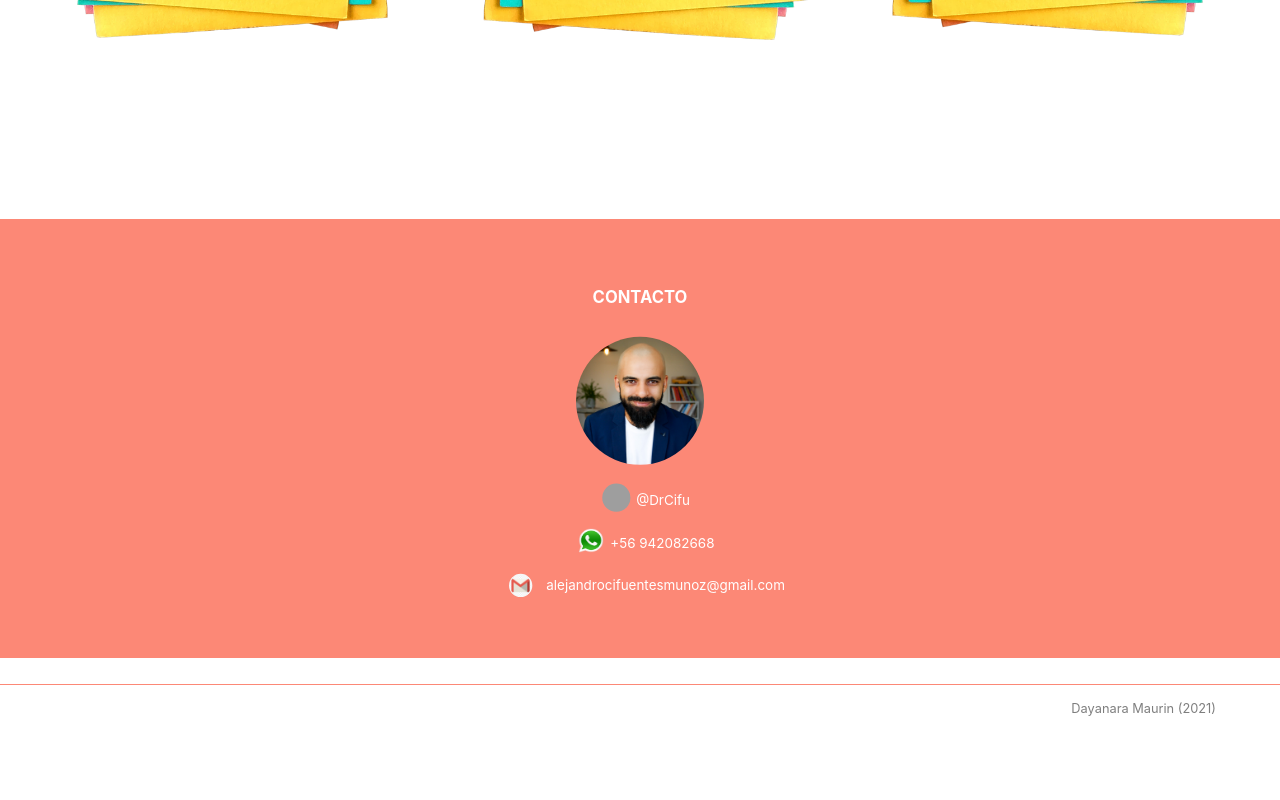
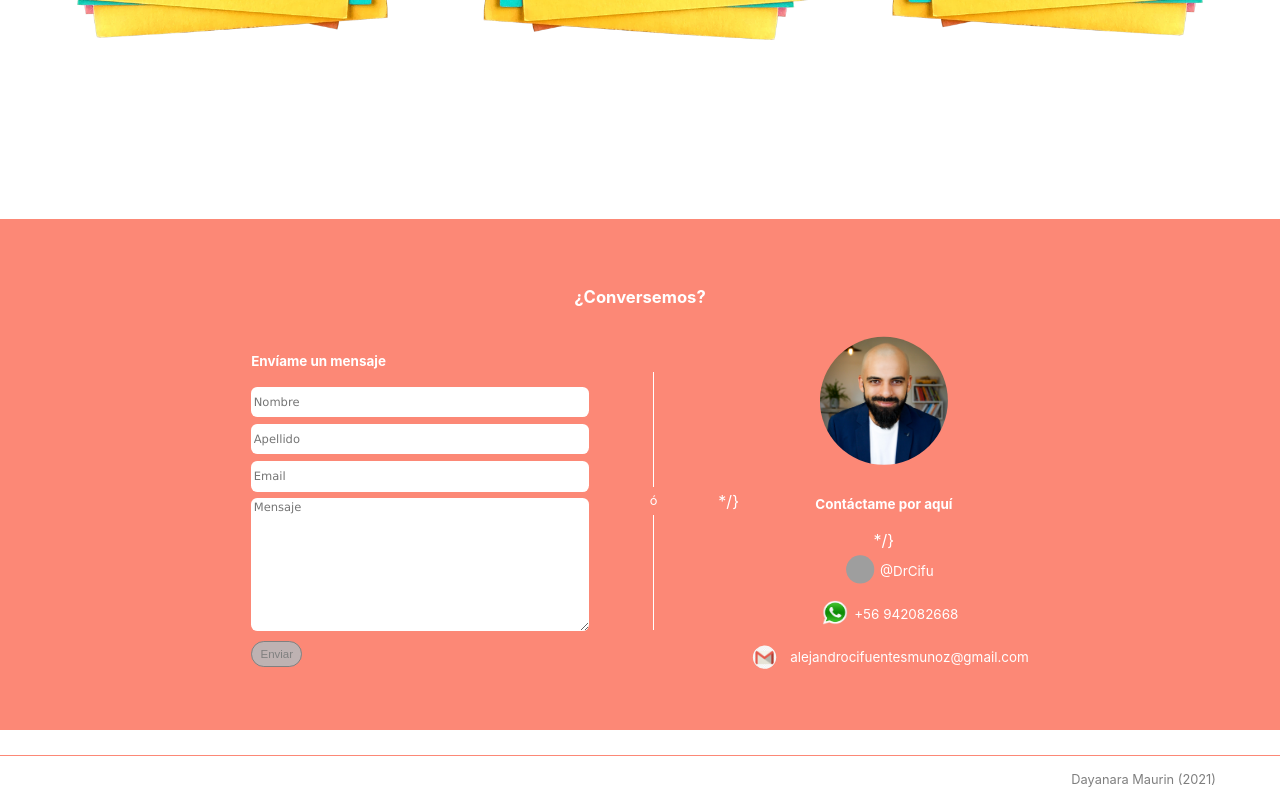
Before and after one commit to Dayanara847/dr-cifu, a React (Create React App) app: page / in a window 1280 px wide. Shown: the part 3319-4119 px from the top of the page. Before the commit the page ends 4047 px from the top, so only its background shows below. Built offline with nearby package versions, Linux system fonts and the light colour scheme; grey boxes are pictures that could not be loaded.

Commit message:
with form

```diff
--- a/src/components/Contact.jsx
+++ b/src/components/Contact.jsx
@@ -4,7 +4,7 @@ import axios from "axios";
 import swal from "sweetalert";
 
 function Contact() {
-/*   const [state, setState] = useState({
+  const [state, setState] = useState({
     firstName: "",
     lastName: "",
     email: "",
@@ -26,7 +26,10 @@ function Contact() {
     e.preventDefault();
     let payload = state;
 
-    const response = await axios.post("https://dralejandrocifuentes.com/mails", payload);
+    const response = await axios.post(
+      "https://dralejandrocifuentes.com/mails",
+      payload
+    );
 
     if (response.data === "success") {
       swal("Todo listo!", "Mensaje enviado correctamente!", "success");
@@ -34,13 +37,12 @@ function Contact() {
     } else if (response.data === "fail") {
       swal("Oh no!", "Error al enviar el mensaje.", "error");
     }
-  }; */
+  };
 
   return (
     <div id="contact">
-      <h3 className="contactTitle">CONTACTO</h3>
-{/*      <h3 className="contactTitle">¿Conversemos?</h3>
-       <div id="contactInte">
+      <h3 className="contactTitle">¿Conversemos?</h3>
+      <div id="contactInte">
         <div className="contactForm">
           <h4 className="subtitle">Envíame un mensaje</h4>
           <form id="myForm" onSubmit={handleSubmit}>
@@ -80,9 +82,7 @@ function Contact() {
               />
             </div>
             <button
-              className={
-                incomplete ? "sendButton" : "sendButton sendButtonEn"
-              }
+              className={incomplete ? "sendButton" : "sendButton sendButtonEn"}
               type="submit"
               disabled={incomplete}
             >
@@ -90,20 +90,19 @@ function Contact() {
             </button>
           </form>
         </div>
-
         <div id="divider">
           <div className="separatoryLine"></div>
           <div id="o">ó</div>
           <div className="separatoryLine"></div>
-        </div> */}
-
+        </div>{" "}
+        */}
         <div id="information">
           <img
             src="alePhoto.jpg"
             className="imgPsico"
             alt="Alejandro Cifuentes"
           />
-{/*           <h4 className="subtitle">Contáctame por aquí</h4> */}
+          <h4 className="subtitle">Contáctame por aquí</h4> */}
           <div className="info">
             <a
               href="https://www.instagram.com/drcifu/"
@@ -129,7 +128,7 @@ function Contact() {
           </div>
         </div>
       </div>
-/*     </div> */
+    </div>
   );
 }
 
```
